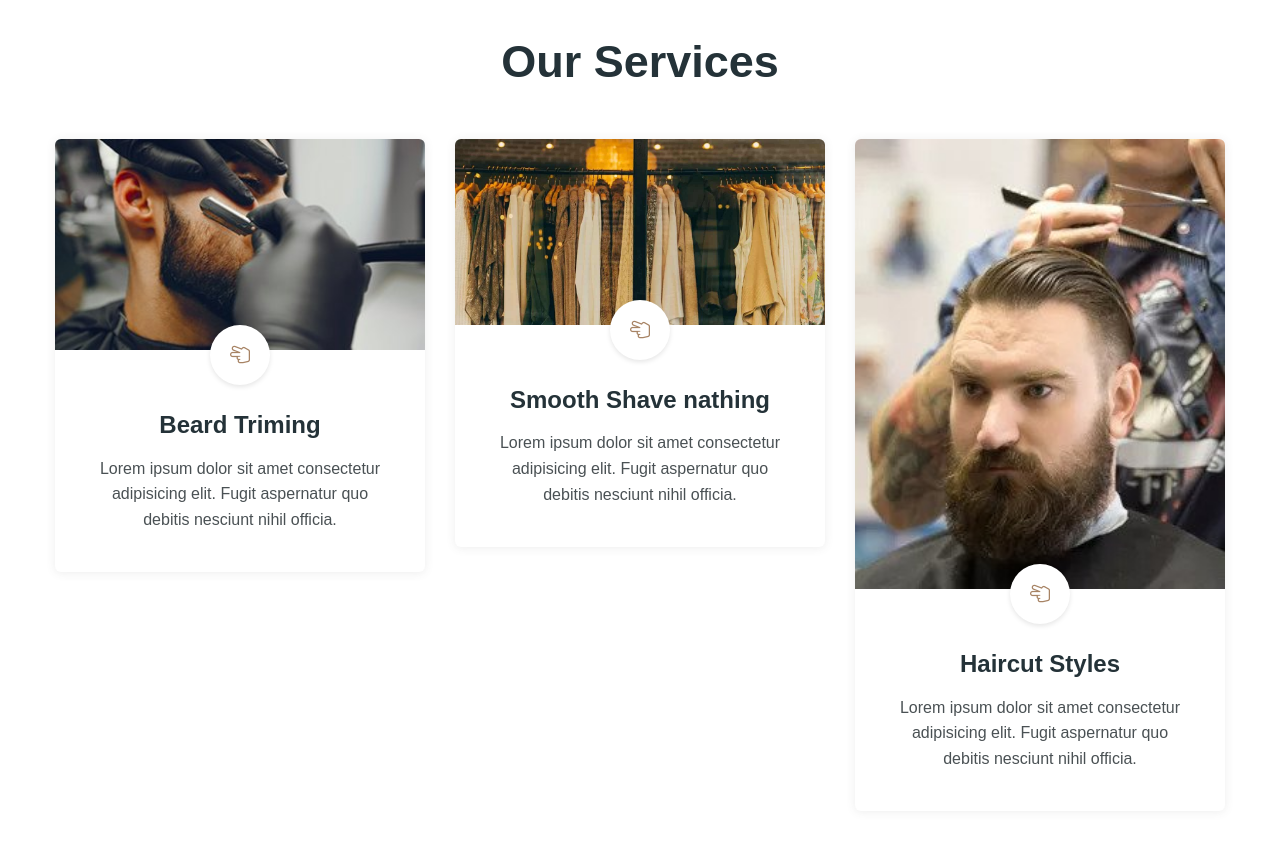
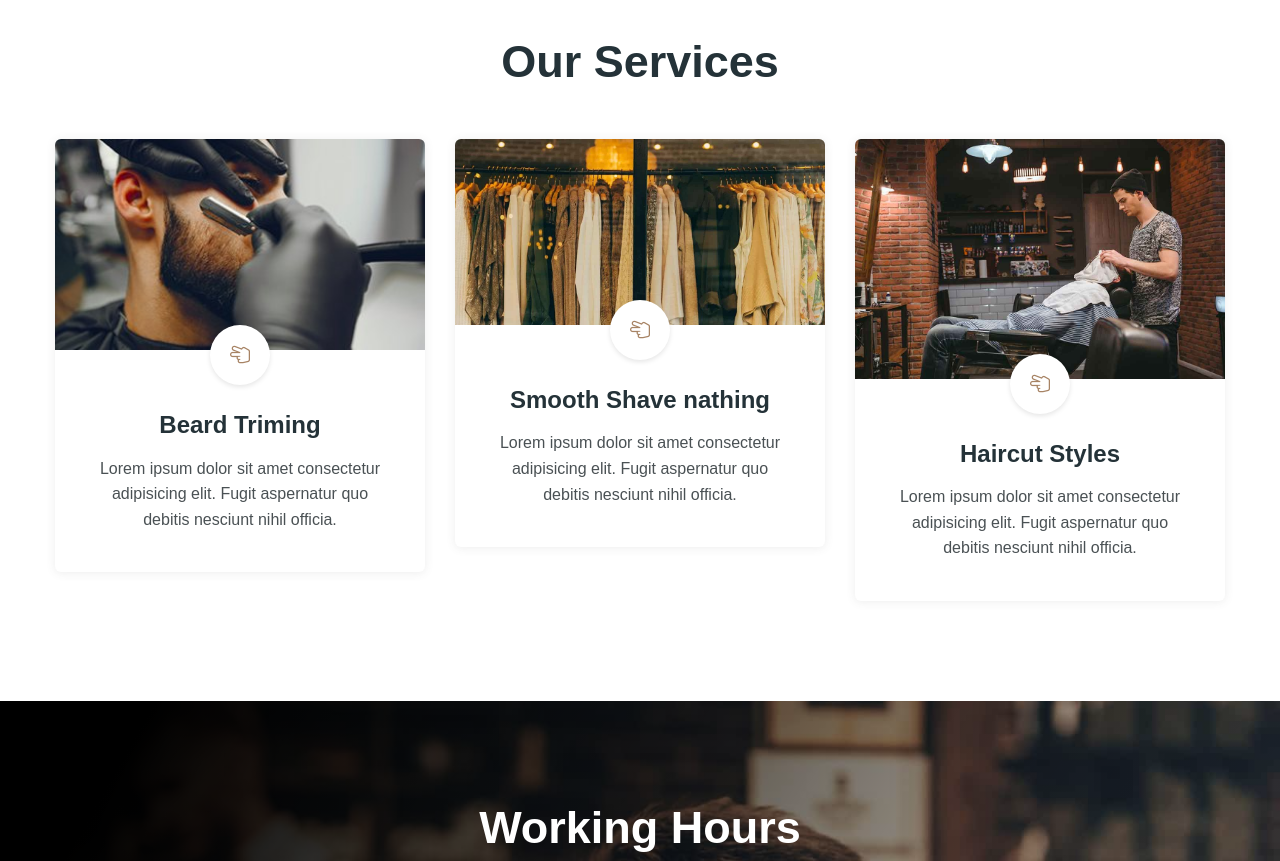
Before and after one commit to dev-rakibul1/hairbar, an Eleventy site: page src/index.njk in a window 1280 px wide. Shown: the part 1140-2001 px from the top of the page. Built offline with nearby package versions, Linux system fonts and the light colour scheme; Eleventy itself is replaced by a stand-in of ours; files that its build step writes are made by us from their sources; a web font is replaced by a local one.

Commit message:
Update services “service-3”

```diff
--- a/src/contents/services/service-3.md
+++ b/src/contents/services/service-3.md
@@ -1,6 +1,6 @@
 ---
 servicesTitle: Haircut Styles
-image: /img/about-img4.jpg
+image: /img/gallery-1.jpg
 description: >-
   Lorem ipsum dolor sit amet consectetur adipisicing elit. Fugit aspernatur quo
   debitis nesciunt nihil officia.
```
